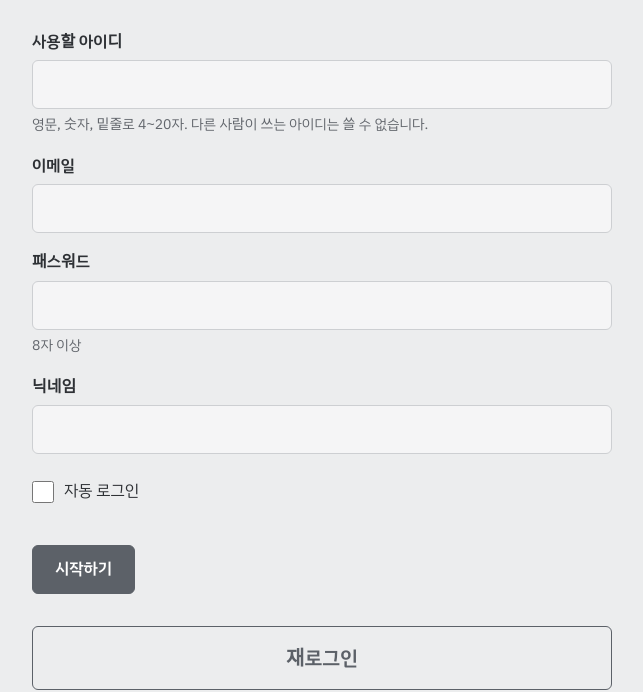
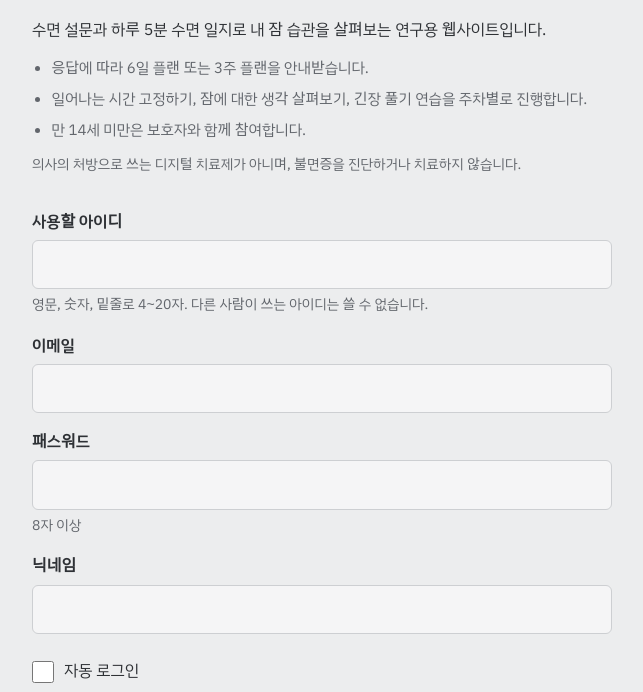
Before and after one commit to chloe524/without-counting-sheep, a plain HTML site: page index.html in a window 1280 px wide. Shown: the part 124-816 px from the top of the page, without its empty margins (318-961 px from the left). Drawn offline with Linux system fonts and the light colour scheme; a web font is replaced by a local one.

Commit message:
검색 노출 개선: 첫 화면 한국어 소개문, 제목·설명·OG 태그 추가
- 로그인 전 첫 화면에 사이트 소개(수면 설문, 수면 일지, 6일·3주 플랜, 진단·치료 아님)를 넣는다.
- 스크립트를 실행하지 않는 검색엔진도 읽도록 index.html에 같은 문구의 정적 첫 화면을 둔다.
- title·description을 한국어로 바꾸고 canonical, Open Graph 태그를 추가한다.

Co-Authored-By: Claude Opus 5.5 <noreply@anthropic.com>
Claude-Session: https://claude.ai/code/session_01LxpLMVW53A4Sk9JHFiGJZK

```diff
--- a/app.js
+++ b/app.js
@@ -192,8 +192,17 @@ function viewLanding() {
     },
   });
   show({ banner: false }, el('main', { class: 'landing' },
-    // 제목은 "sheep" 다음, 세미콜론 앞에서 줄을 바꾼다.
-    el('h1', {}, ...config.name.split(/(?=;)/).flatMap((part, i) => (i ? [el('br'), part] : [part]))),
+    el('header', { class: 'landing-head' },
+      // 제목은 "sheep" 다음, 세미콜론 앞에서 줄을 바꾼다.
+      el('h1', {}, ...config.name.split(/(?=;)/).flatMap((part, i) => (i ? [el('br'), part] : [part]))),
+      // 검색 결과와 처음 온 사람을 위한 소개. index.html의 정적 첫 화면과 같은 문구를 유지한다.
+      el('div', { class: 'landing-intro' },
+        el('p', { class: 'lead' }, '수면 설문과 하루 5분 수면 일지로 내 잠 습관을 살펴보는 연구용 웹사이트입니다.'),
+        el('ul', {},
+          el('li', {}, '응답에 따라 6일 플랜 또는 3주 플랜을 안내받습니다.'),
+          el('li', {}, '일어나는 시간 고정하기, 잠에 대한 생각 살펴보기, 긴장 풀기 연습을 주차별로 진행합니다.'),
+          el('li', {}, '만 14세 미만은 보호자와 함께 참여합니다.')),
+        el('p', { class: 'note' }, '의사의 처방으로 쓰는 디지털 치료제가 아니며, 불면증을 진단하거나 치료하지 않습니다.'))),
     el('form', {
       class: 'stack',
       onsubmit: submitter(error, async (e) => {
--- a/index.html
+++ b/index.html
@@ -4,8 +4,15 @@
   <meta charset="utf-8">
   <meta http-equiv="Content-Security-Policy" content="default-src 'self'; img-src 'self' data:; connect-src 'self' https://byfoswtjrlpxbmoirajs.supabase.co; base-uri 'none'; form-action 'self'">
   <meta name="viewport" content="width=device-width, initial-scale=1">
-  <title>without counting sheep; for your stable health</title>
-  <meta name="description" content="수면 습관 연구용 시제품">
+  <title>without counting sheep | 수면 일지로 살펴보는 수면 습관 연구</title>
+  <meta name="description" content="수면 설문과 하루 5분 수면 일지로 내 잠 습관을 살펴보는 연구용 웹사이트입니다. 응답에 따라 6일 플랜 또는 3주 플랜으로 일어나는 시간 고정하기, 잠에 대한 생각 살펴보기, 긴장 풀기 연습을 진행합니다. 불면증을 진단하거나 치료하지 않습니다.">
+  <link rel="canonical" href="https://chloe524.github.io/without-counting-sheep/">
+  <meta property="og:type" content="website">
+  <meta property="og:site_name" content="without counting sheep">
+  <meta property="og:title" content="without counting sheep | 수면 일지로 살펴보는 수면 습관 연구">
+  <meta property="og:description" content="수면 설문과 하루 5분 수면 일지로 내 잠 습관을 살펴보는 연구용 웹사이트입니다.">
+  <meta property="og:url" content="https://chloe524.github.io/without-counting-sheep/">
+  <meta property="og:locale" content="ko_KR">
   <link rel="manifest" href="./manifest.webmanifest">
   <link rel="icon" href="./icon.svg">
   <link rel="stylesheet" href="./fonts/gowun-batang/400.css?v=b613e14430">
@@ -15,7 +22,23 @@
   <link rel="stylesheet" href="./style.css?v=b613e14430">
 </head>
 <body>
-  <div id="app" tabindex="-1"></div>
+  <!-- 스크립트가 돌기 전(또는 스크립트를 실행하지 않는 검색엔진)에 보이는 첫 화면. app.js의 viewLanding이 같은 문구로 바꿔 그린다. -->
+  <div id="app" tabindex="-1">
+    <main class="landing landing-static">
+      <header class="landing-head">
+        <h1>without counting sheep<br>; for your stable health</h1>
+        <div class="landing-intro">
+          <p class="lead">수면 설문과 하루 5분 수면 일지로 내 잠 습관을 살펴보는 연구용 웹사이트입니다.</p>
+          <ul>
+            <li>응답에 따라 6일 플랜 또는 3주 플랜을 안내받습니다.</li>
+            <li>일어나는 시간 고정하기, 잠에 대한 생각 살펴보기, 긴장 풀기 연습을 주차별로 진행합니다.</li>
+            <li>만 14세 미만은 보호자와 함께 참여합니다.</li>
+          </ul>
+          <p class="note">의사의 처방으로 쓰는 디지털 치료제가 아니며, 불면증을 진단하거나 치료하지 않습니다.</p>
+        </div>
+      </header>
+    </main>
+  </div>
   <nav id="tabs" aria-label="주요 메뉴" hidden></nav>
   <script type="module" src="./demo/install.js?v=b613e14430"></script>
   <script type="module" src="./app.js?v=b613e14430"></script>
--- a/style.css
+++ b/style.css
@@ -260,6 +260,11 @@ pre { margin: 0; white-space: pre-wrap; overflow-wrap: anywhere; font-size: 0.81
 .landing { min-height: calc(100svh - 56px); display: flex; flex-direction: column; justify-content: center; gap: 2rem; }
 .landing-actions { display: flex; flex-direction: column; gap: 12px; }
 .landing-actions .btn { text-align: center; padding: 14px 22px; font-size: var(--step-1); }
+.landing-static { justify-content: flex-start; }
+.landing-head { display: flex; flex-direction: column; gap: 1.25rem; }
+.landing-intro .lead { font-size: var(--step-0); line-height: 1.7; }
+.landing-intro ul { margin-top: 0.75rem; color: var(--muted); font-size: 0.9375rem; line-height: 1.65; }
+.landing-intro .note { margin-top: 0.75rem; color: var(--muted); font-size: 0.875rem; line-height: 1.6; }
 
 /* 수면 화면: 밤새 켜 두므로 테마와 무관하게 아주 어둡게. 시계는 일부러 두지 않는다. */
 .sleep-screen {
```
